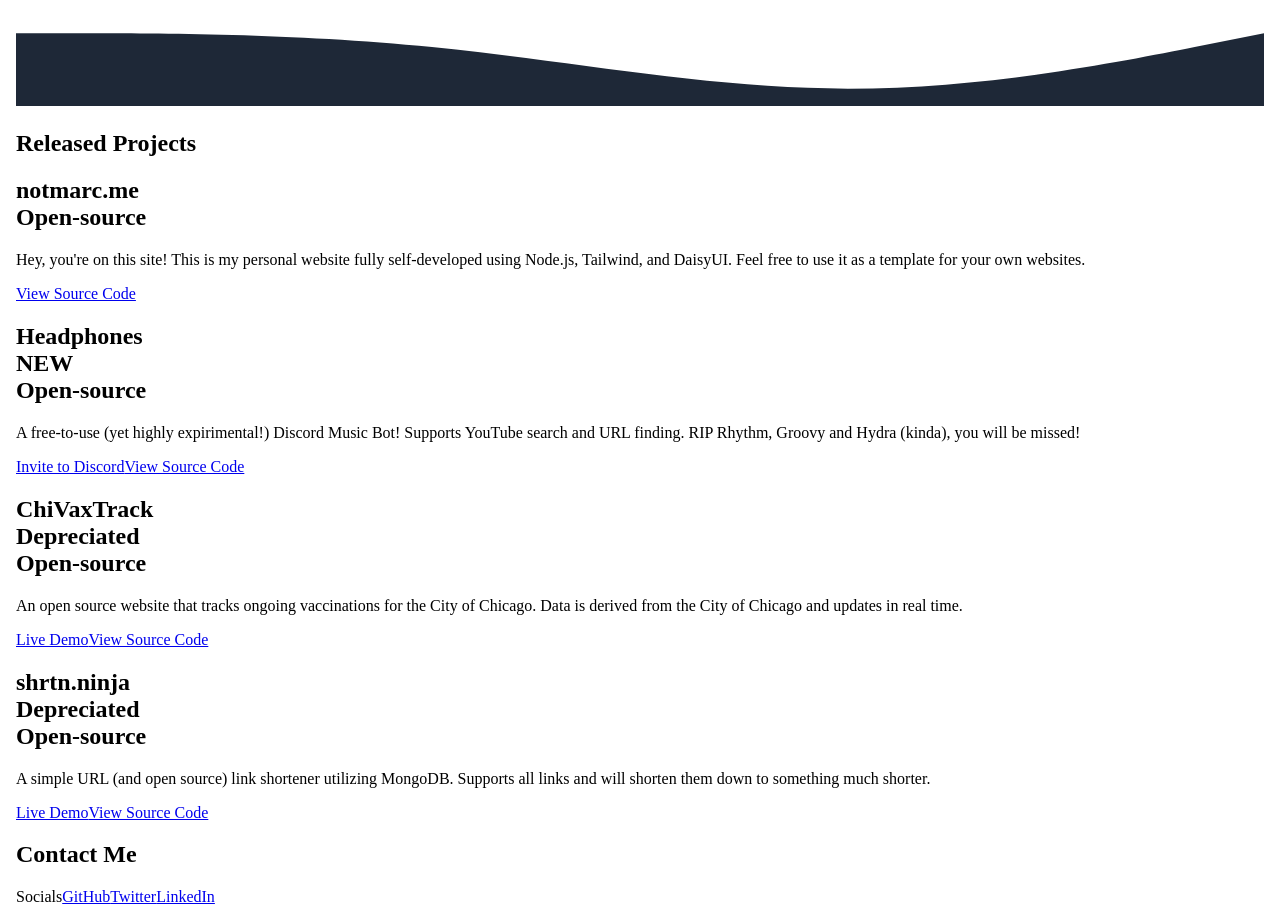
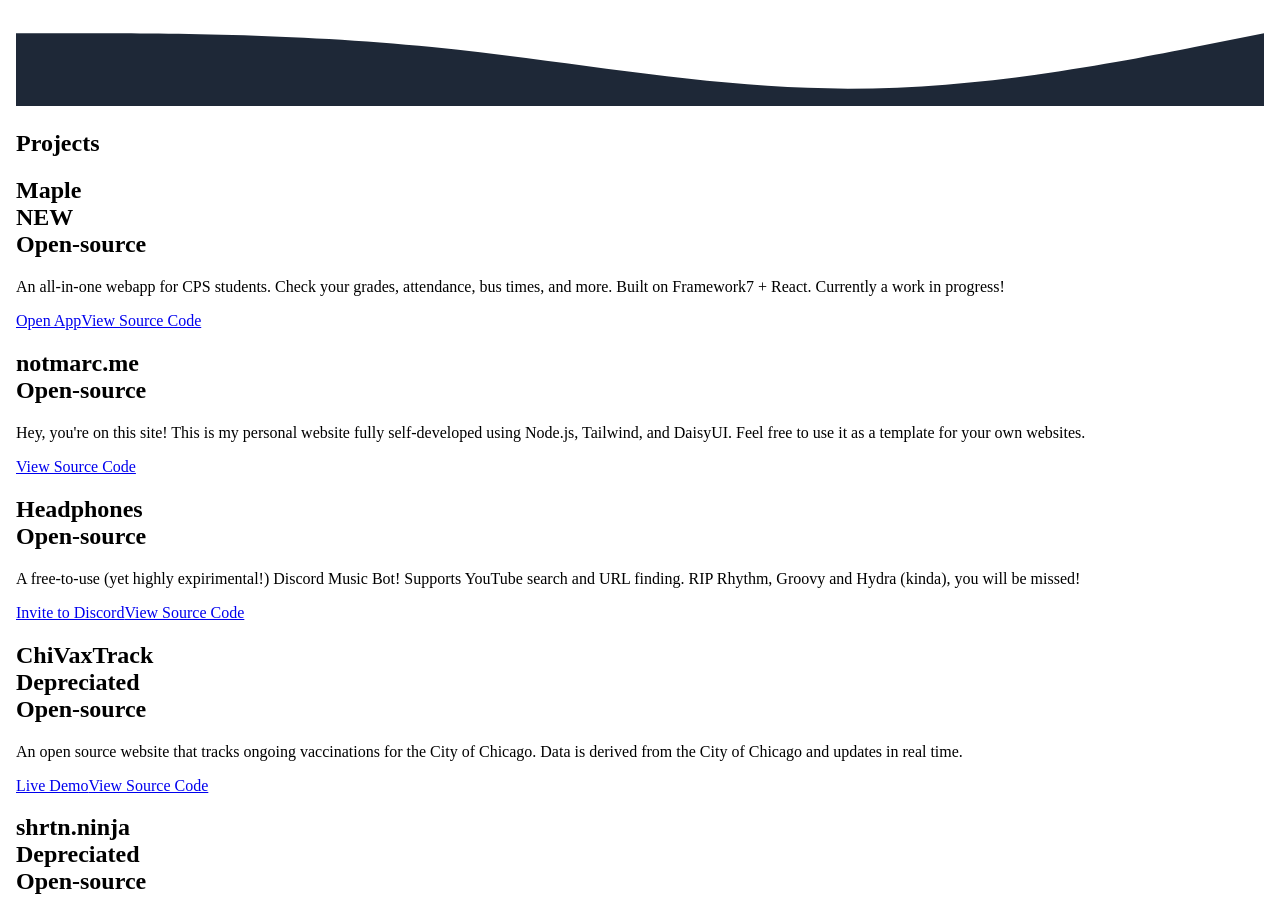
Before and after one commit to imedra/notmarc.me, a Next.js app: page / in a window 1280 px wide. Shown: the part 4560-5466 px from the top of the page. Built offline with nearby package versions, Linux system fonts and the light colour scheme.

Commit message:
added projects

```diff
--- a/pages/index.js
+++ b/pages/index.js
@@ -111,10 +111,23 @@ export default function Home() {
           </svg>
           <div className="hero-content flex-col">
             <h1 data-aos="zoom-out" className="mt-5 mb-8 text-5xl text-white font-medium text-center">
-              Released Projects
+              Projects
             </h1>
-          <div className="lg:flex flex-row w-full lg:space-x-4">
+          <div className="lg:flex flex-row w-full lg:space-x-3">
           <div data-aos="fade-right" data-aos-delay="300" className="card lg:card-side bordered">
+          <div className="card-body bg-neutral text-white">
+            <h2 className="card-title">Maple
+          <div className="badge badge-success mx-2">NEW</div>
+          <div className="badge badge-info mx-2">Open-source</div>
+            </h2>
+            <p>An all-in-one webapp for CPS students. Check your grades, attendance, bus times, and more. Built on Framework7 + React. Currently a work in progress!</p>
+          <div className="card-actions">
+          <a href="https://mapletest.herokuapp.com/" target="_blank" rel="noopener noreferrer" className="btn btn-outline text-white">Open App</a>
+            <a href="https://github.com/imedra/Maple" target="_blank" rel="noopener noreferrer" className="btn btn-ghost">View Source Code</a>
+          </div>
+          </div>
+          </div>
+          <div data-aos="fade-right" className="card lg:card-side bordered">
           <div className="card-body bg-neutral text-white">
           <h2 className="card-title">notmarc.me
           <div className="badge badge-info mx-2">Open-source</div>
@@ -125,10 +138,9 @@ export default function Home() {
           </div>
           </div>
           </div>
-          <div data-aos="fade-right"className="card lg:card-side bordered">
+          <div data-aos="fade"className="card lg:card-side bordered">
           <div className="card-body bg-neutral text-white">
             <h2 className="card-title">Headphones
-          <div className="badge badge-success mx-2">NEW</div>
           <div className="badge badge-info mx-2">Open-source</div>
             </h2>
           <p>A free-to-use (yet highly expirimental!) Discord Music Bot! Supports YouTube search and URL finding. RIP Rhythm, Groovy and Hydra (kinda), you will be missed!</p>
```
